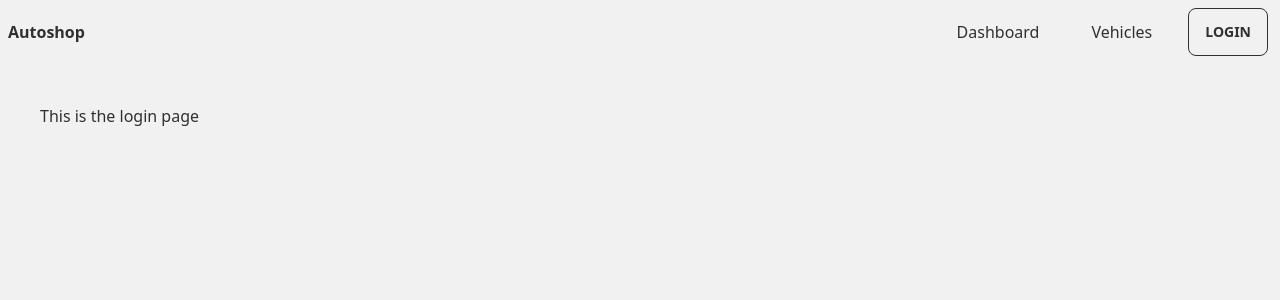
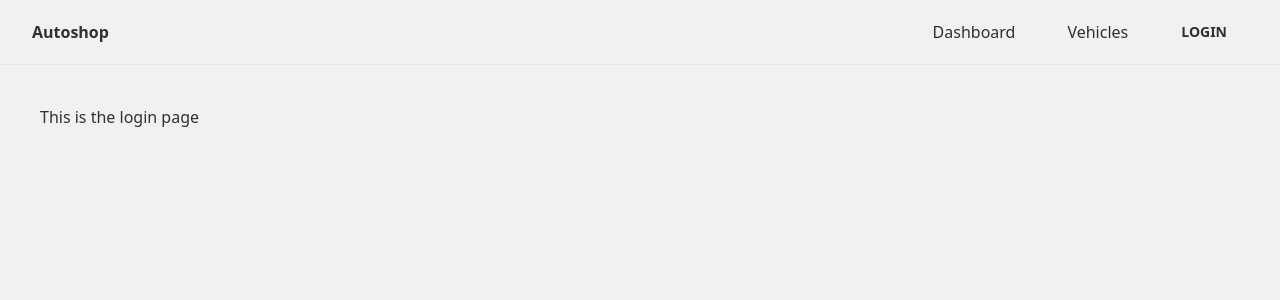
Before and after one commit to leanjunio/autoshop, a Next.js app: page /login in a window 1280 px wide. Shown: the top 300 px of the page. Built offline with nearby package versions, Linux system fonts and the light colour scheme; no server answers.

Commit message:
style changes to navbar

```diff
--- a/src/components/auth/authenticate-button.tsx
+++ b/src/components/auth/authenticate-button.tsx
@@ -5,14 +5,14 @@ export default function AuthenticateButton() {
 
   if (session) {
     return (
-      <button className="btn btn-outline" onClick={signOut}>
+      <button className="btn btn-ghost" onClick={signOut}>
         Logout
       </button>
     );
   }
 
   return (
-    <button className="btn btn-outline" onClick={signIn}>
+    <button className="btn btn-ghost" onClick={signIn}>
       Login
     </button>
   );
--- a/src/components/navbar.tsx
+++ b/src/components/navbar.tsx
@@ -6,7 +6,7 @@ export default function Navbar() {
   const { data: session } = useSession();
 
   return (
-    <div className="navbar bg-base-100">
+    <div className="navbar border-b bg-base-100 px-8">
       <div className="flex-1 gap-x-5">
         <Link className="font-bold normal-case" href="/">
           Autoshop
```
